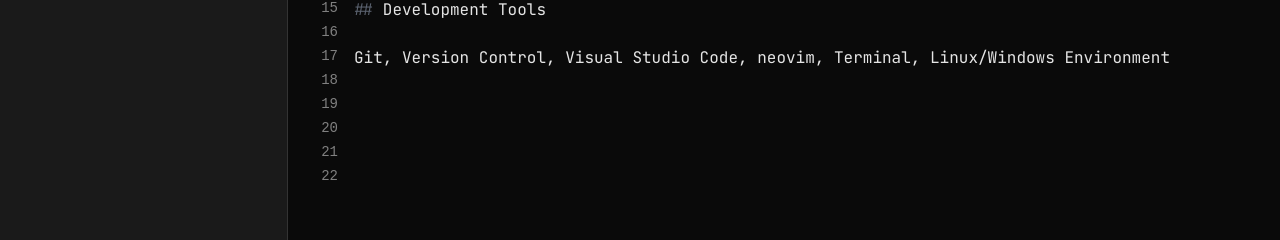
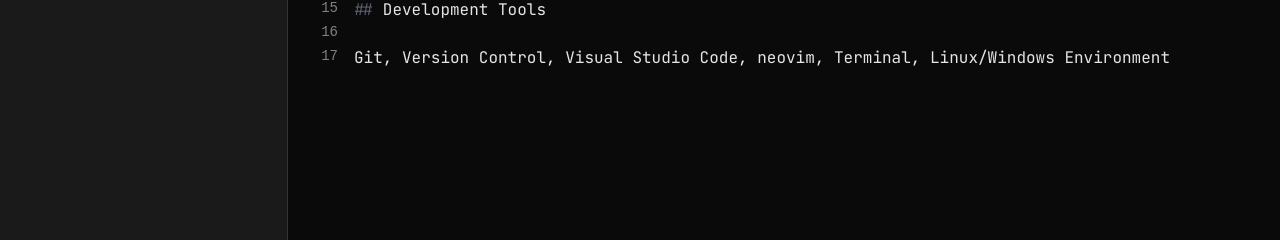
Before and after one commit to JTovalin10/portfolio, a React (Vite) app: page / in a window 1280 px wide. Both pictures are taken after a click on the element "Technical Skills t". Shown: the part 392-632 px from the top of the page. Built offline with nearby package versions, Linux system fonts and the light colour scheme.

Commit message:
same fix

```diff
--- a/src/components/EditorPane.jsx
+++ b/src/components/EditorPane.jsx
@@ -84,9 +84,6 @@
 
   const contentLines = renderContent();
 
-  // Add 5 empty lines at the bottom for easier scrolling on all devices
-  const contentWithPadding = [...contentLines, "", "", "", "", ""];
-
   return (
     <div
       className={`${theme.editorBg}`}
@@ -108,10 +105,10 @@
           minHeight: 0,
           WebkitOverflowScrolling: 'touch',
           scrollBehavior: 'smooth',
-          paddingBottom: '12px'
+          paddingBottom: '150px'
         }}
       >
-        {contentWithPadding.map((line, index) => {
+        {contentLines.map((line, index) => {
           const lineNumber = index + 1;
           return (
             <div
```
